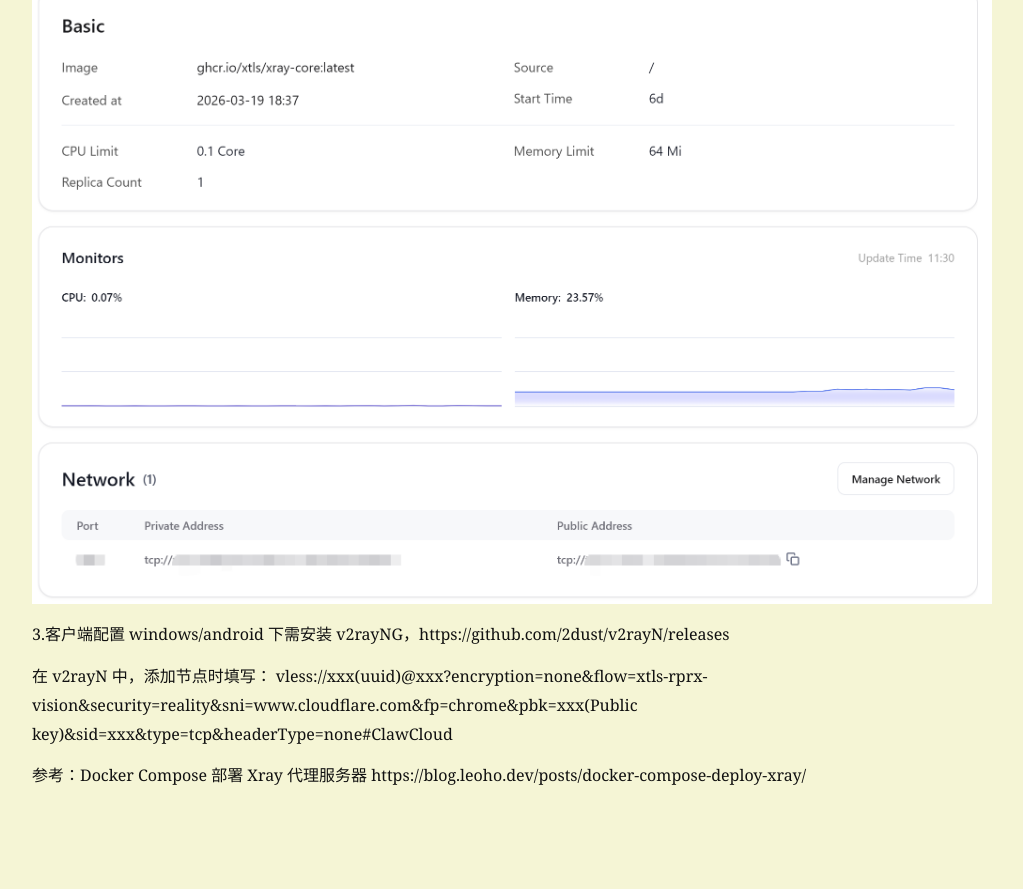
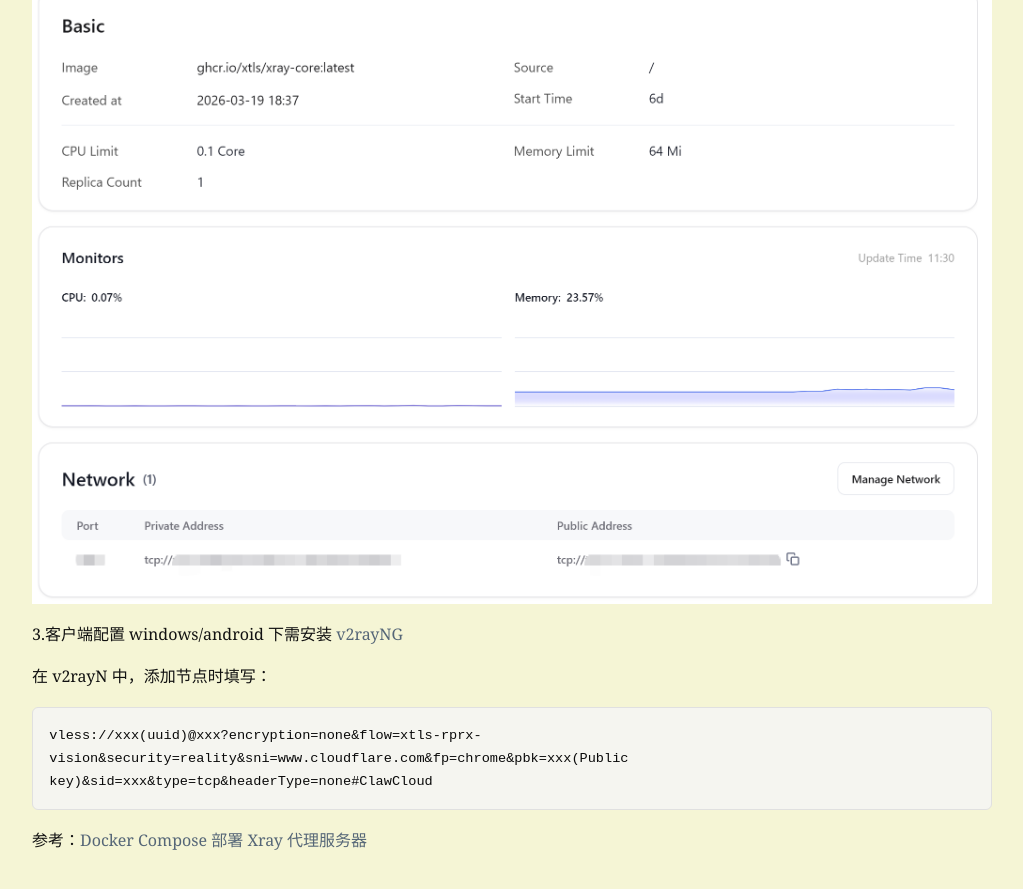
Before and after one commit to houmg/blog, a Jekyll site: the page built from _posts/2026-03-25-deploy-xray-reality-on-ClawCloud.md, in a window 1280 px wide and 900 px high, scrolled down 2533 px. Shown: the top 889 px of the window, without its empty margins (128-1151 px from the left). Built offline with Jekyll 4.4.1, drawn with Linux system fonts in a browser that asks for light colours; before the commit the page ends 3368 px from its top, so only the background shows below that; some of the changed text lies outside the part shown.

Commit message:
优化超链接显示

````diff
--- a/_layouts/default.html
+++ b/_layouts/default.html
@@ -3,7 +3,7 @@
 
 <head>
     <meta http-equiv="content-type" content="text/html; charset=utf-8" />
-    <link rel="icon" href="{{ '/favicon.ico' | relative_url }}" type="image/x-icon">
+    <link rel="icon" href="{{ site.baseurl }}/favicon.ico" type="image/x-icon">
     <title>{{ page.title }}</title>
     {% include head.html %}
 </head>
--- a/_layouts/post.html
+++ b/_layouts/post.html
@@ -1,6 +1,11 @@
 <!DOCTYPE html>
 <html lang="{{ site.lang | default: "en-US" }}">
-{% include head.html %}
+<head>
+    <meta http-equiv="content-type" content="text/html; charset=utf-8" />
+    <link rel="icon" href="{{ site.baseurl }}/favicon.ico" type="image/x-icon">
+    <title>{{ page.title }}</title>
+    {% include head.html %}
+</head>
 <body>
   <div class="container">
     <header class="header">
--- a/_posts/2026-03-25-deploy-xray-reality-on-ClawCloud.md
+++ b/_posts/2026-03-25-deploy-xray-reality-on-ClawCloud.md
@@ -85,9 +85,11 @@ File content:
 ![总览页面]({{ '/assets/images/xray_overview.png' | relative_url }}) <!-- 自适应大小 -->
 
 3.客户端配置
-windows/android 下需安装 v2rayNG，https://github.com/2dust/v2rayN/releases
+windows/android 下需安装 [v2rayNG](https://github.com/2dust/v2rayN/releases)
 
 在 v2rayN 中，添加节点时填写：
+```text
 vless://xxx(uuid)@xxx?encryption=none&flow=xtls-rprx-vision&security=reality&sni=www.cloudflare.com&fp=chrome&pbk=xxx(Public key)&sid=xxx&type=tcp&headerType=none#ClawCloud
+```
 
-参考：Docker Compose 部署 Xray 代理服务器 https://blog.leoho.dev/posts/docker-compose-deploy-xray/
+参考：[Docker Compose 部署 Xray 代理服务器](https://blog.leoho.dev/posts/docker-compose-deploy-xray/)
````
Also changed, not shown: other parts of _posts/2026-03-25-deploy-xray-reality-on-ClawCloud.md (+2 -2 lines).
